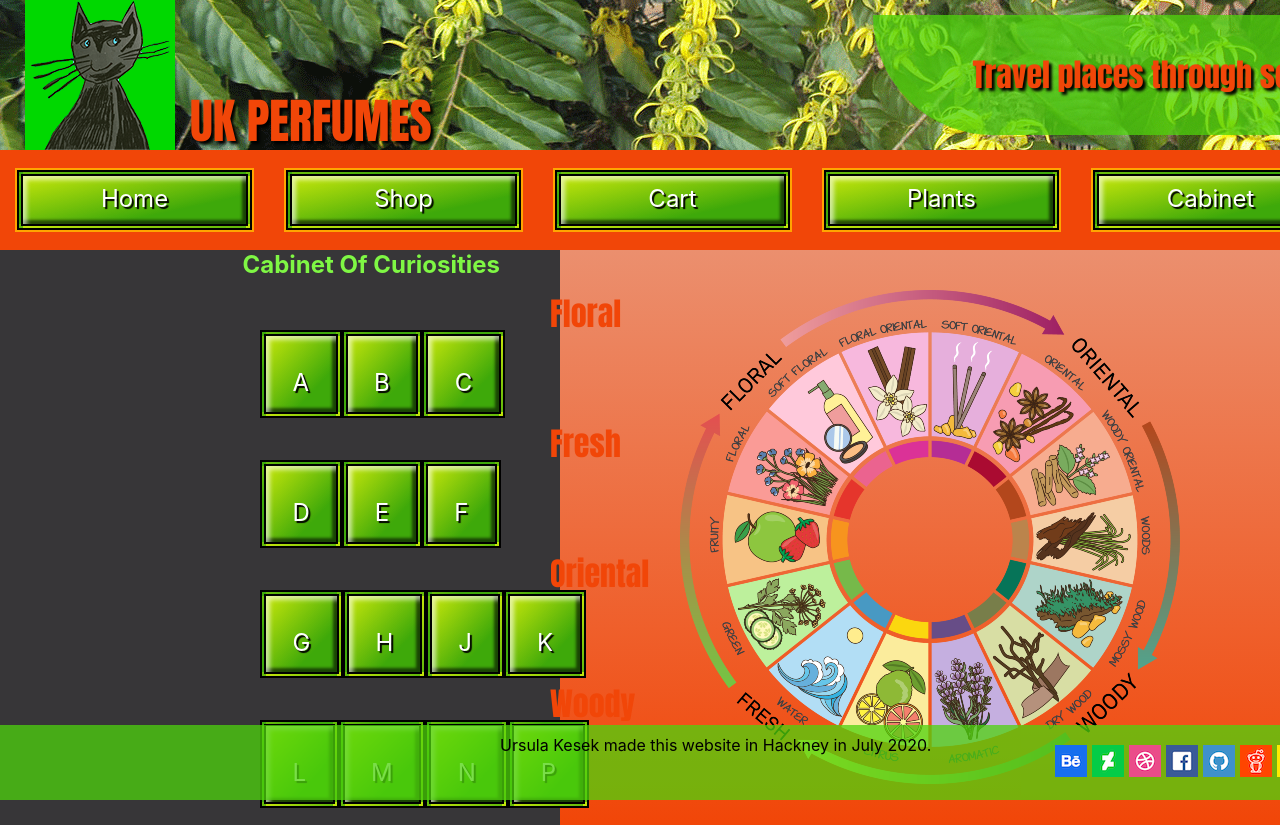
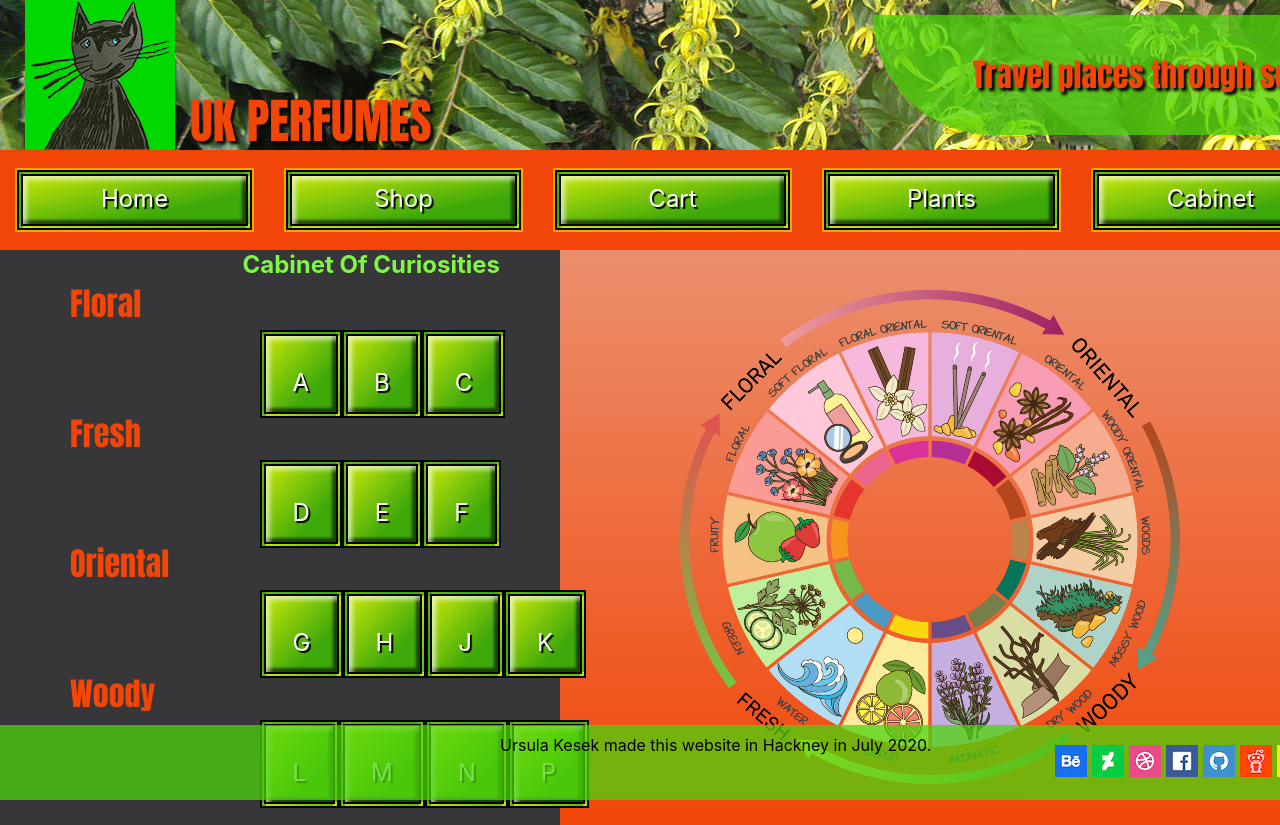
Before and after one commit to GiacomoSorbi/UrsulaKesek-module-ii, a React (Create React App) app: page /cabinet in a window 1280 px wide. Shown: the top 825 px of the page. Built offline with nearby package versions, Linux system fonts and the light colour scheme.

Commit message:
edited cabinet and floral index and css

```diff
--- a/src/pages/CabinetPage/Cabinet.css
+++ b/src/pages/CabinetPage/Cabinet.css
@@ -47,12 +47,12 @@ h2.cbh2 {
   width: 500px;
   background-color: rgb(55, 54, 56);
 }
-p.fl,
-p.fr,
-p.or,
-p.wo {
-  margin-left: 50px;
+h2.fl,
+h2.fr,
+h2.or,
+h2.wo {
   text-align: left;
+  margin-left: 70px;
   font-size: 2em;
   font-family: Impact, Haettenschweiler, "Arial Narrow Bold", sans-serif;
   color: rgb(241, 70, 8);
@@ -73,11 +73,10 @@ img.sntwl {
     flex-direction: column;
     justify-content: space-between;
   }
-.cbmain{
-  width:768px;
-  height:600px;
+  .cbmain {
+    width: 768px;
+    height: 600px;
     background-color: rgb(55, 54, 56);
-
   }
   h2.cbh2 {
     color: rgb(127, 247, 68);
@@ -87,9 +86,9 @@ h2.cbh2 {
   .perfTwo,
   .perfThree,
   .perfFour {
-  width:768px;
+    width: 768px;
   }
-.wheel{
-  width:768px;
+  .wheel {
+    width: 768px;
   }
 }
--- a/src/pages/CabinetPage/index.jsx
+++ b/src/pages/CabinetPage/index.jsx
@@ -9,7 +9,7 @@ const CabinetPage = () => (
       <main className="cbmain">
         <h2 className="cbh2">Cabinet Of Curiosities </h2>
         <div className="perfOne">
-          <p className="fl">Floral</p>
+          <h2 className="fl">Floral</h2>
           <NavLink className="floral" to="/floral">
             A
           </NavLink>
@@ -21,7 +21,7 @@ const CabinetPage = () => (
           </NavLink>
         </div>
         <div className="perfTwo">
-          <p className="fr">Fresh</p>
+          <h2 className="fr">Fresh</h2>
 
           <NavLink className="fresh" to="/fresh">
             D
@@ -34,7 +34,7 @@ const CabinetPage = () => (
           </NavLink>
         </div>
         <div className="perfThree">
-          <p className="or">Oriental</p>
+          <h2 className="or">Oriental</h2>
           <NavLink className="orient" to="/oriental">
             G
           </NavLink>
@@ -49,7 +49,7 @@ const CabinetPage = () => (
           </NavLink>
         </div>
         <div className="perfFour">
-          <p className="wo">Woody</p>
+          <h2 className="wo">Woody</h2>
           <NavLink className="woody" to="/woody">
             L
           </NavLink>
--- a/src/pages/Floral/Floral.css
+++ b/src/pages/Floral/Floral.css
@@ -14,7 +14,7 @@ section.flosec{
     flex-direction: row;
     justify-content: space-evenly;
 }
-p.floa,p.flob,p.floc{
+h3.floa,h3.flob,h3.floc{
     margin:15px;
     border:4px double black;
     width:300px;
--- a/src/pages/Floral/index.jsx
+++ b/src/pages/Floral/index.jsx
@@ -5,9 +5,9 @@ const Floral = () => (
   <main className="flo">
     <h2 className="flo">I am the Floral page</h2>
     <section className="flosec">
-      <p className='floa'>A </p>
-      <p className="flob">B</p>
-      <p className="floc">C</p>
+      <h3 className='floa'>A </h3>
+      <h3 className="flob">B</h3>
+      <h3 className="floc">C</h3>
     </section>
   </main>
 );
```
Lines whose indentation alone changed are shown as unchanged.
